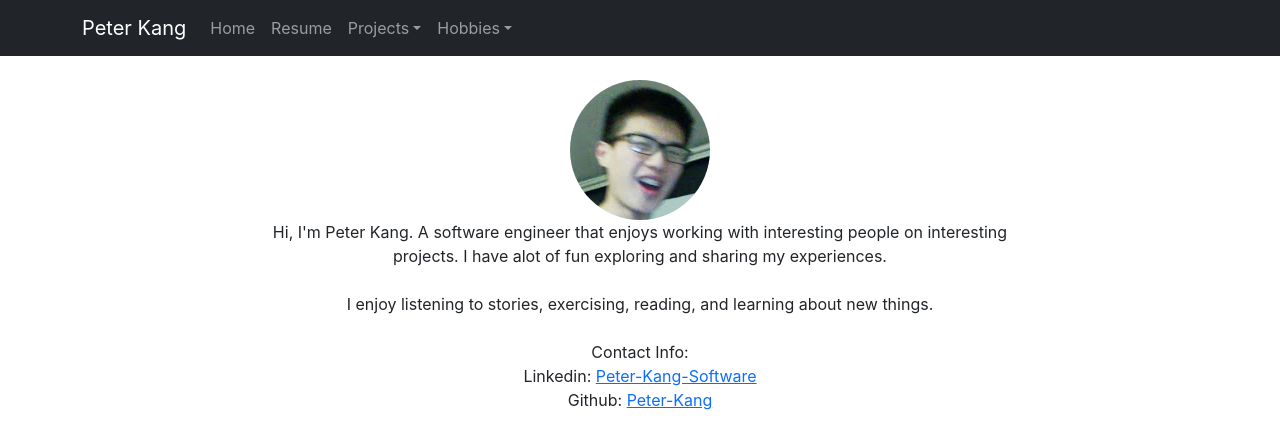
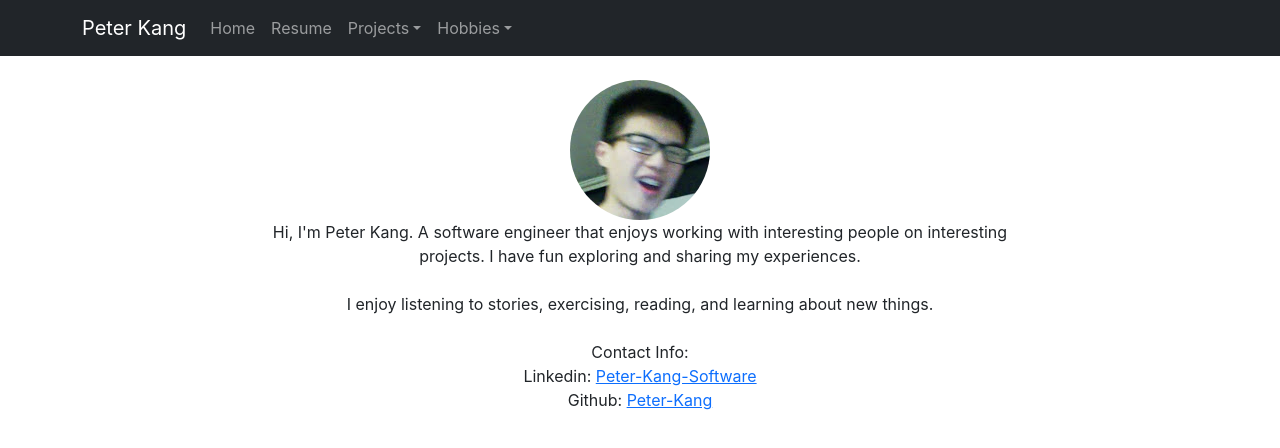
Before and after one commit to Peter-Kang/Peter-Kang.github.io, a React (Create React App) app: page /Resume in a window 1280 px wide. Shown: the top 448 px of the page. Built offline with nearby package versions, Linux system fonts and the light colour scheme.

Commit message:
Updated wording

```diff
--- a/src/routes/CoffeeContents/Stm32Upgrade.js
+++ b/src/routes/CoffeeContents/Stm32Upgrade.js
@@ -18,7 +18,7 @@ const Stm32Upgrade = () => {
             </figure>
             <h2><a id="PostMortem2"><u>Post Mortem STM32 Micro Controller</u></a></h2>
             <p>
-                This upgrade was alot more difficult then expected because I also wanted to redo some of the wiring.
+                This upgrade was more difficult then expected because I also wanted to redo some of the wiring.
                 Since It was previously all in the machine and having the parts outside lets me visually see what parts turn on at different points better.
             </p>
             <br />
--- a/src/routes/Home.js
+++ b/src/routes/Home.js
@@ -15,7 +15,7 @@ const Home = ()=>
             <Row className="justify-content-center">
                 <Col md={8} sm={8} xs={10} className="text-center">
                     Hi, I'm Peter Kang. A software engineer that enjoys working with interesting people on interesting projects.
-                    I have alot of fun exploring and sharing my experiences.
+                    I have fun exploring and sharing my experiences.
                 </Col>
             </Row>
             <br/>
```
